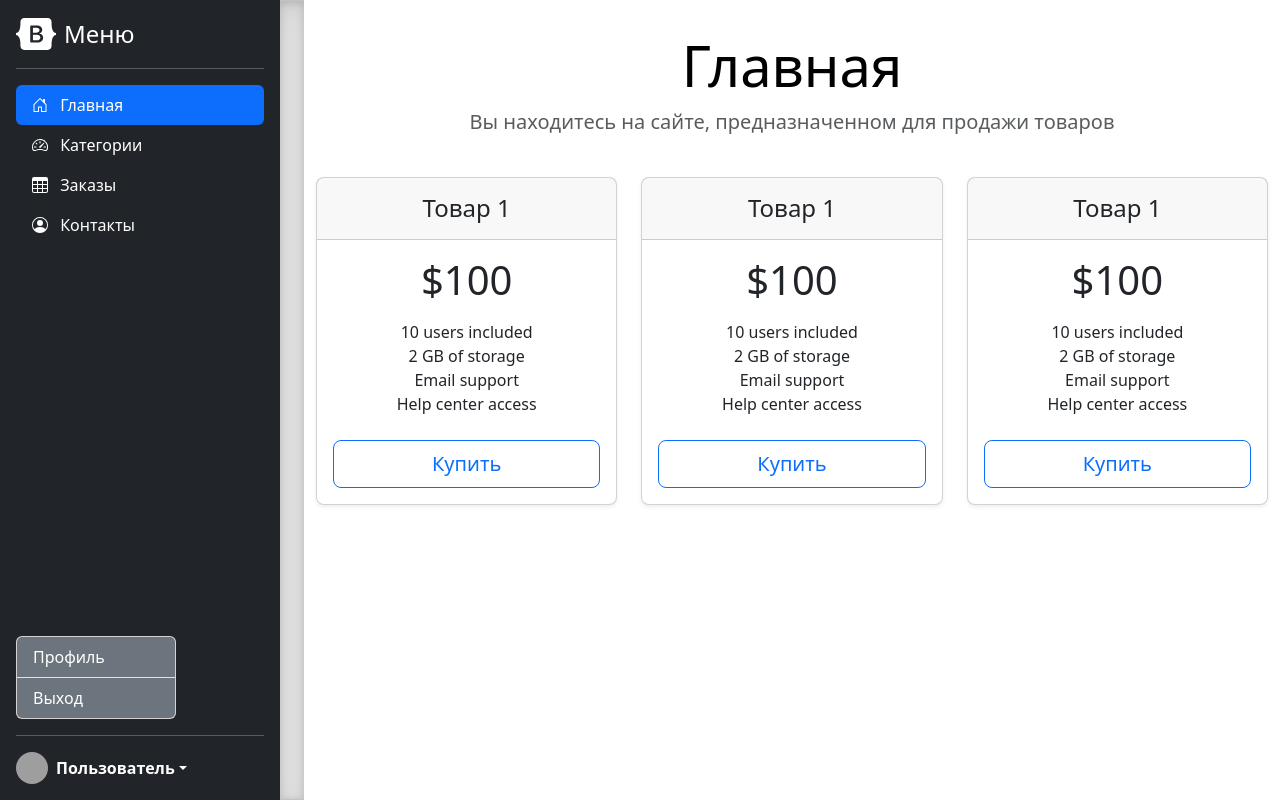
After one commit to DenisBadin1979/Django_project, a Django app: template catalog/templates/base.html in a window 1280 px wide. The commit adds this page. Run offline with Django 5.2, Linux system fonts and the light colour scheme; the template is opened without the code that fills it, so the values that code supplies are empty; some libraries are stand-ins or nearby versions; grey boxes are pictures that could not be loaded.

Commit message:
добавлено главная страница

```diff
--- /dev/null
+++ b/catalog/templates/base.html
@@ -0,0 +1,317 @@
+<!doctype html>
+<html lang="ru" data-bs-theme="auto">
+  <head><script src="5.3/assets/js/color-modes.js"></script>
+
+    <meta charset="utf-8">
+    <title>Главная страница</title>
+<link href="5.3/assets/dist/css/bootstrap.min.css" rel="stylesheet">
+<link href="static/css/bootstrap.min.css" rel="stylesheet">
+<link rel="apple-touch-icon" href="5.3/assets/img/favicons/apple-touch-icon.png" sizes="180x180">
+<link rel="icon" href="5.3/assets/img/favicons/favicon-32x32.png" sizes="32x32" type="image/png">
+<link rel="icon" href="5.3/assets/img/favicons/favicon-16x16.png" sizes="16x16" type="image/png">
+<link rel="manifest" href="5.3/assets/img/favicons/manifest.json">
+<link rel="mask-icon" href="5.3/assets/img/favicons/safari-pinned-tab.svg" color="#7952b3">
+<link rel="icon" href="5.3/assets/img/favicons/favicon.ico">
+<meta name="theme-color" content="#7952b3">
+    <style>
+      .bd-placeholder-img {
+        font-size: 1.125rem;
+        text-anchor: middle;
+        -webkit-user-select: none;
+        -moz-user-select: none;
+        user-select: none;
+      }
+
+      @media (min-width: 768px) {
+        .bd-placeholder-img-lg {
+          font-size: 3.5rem;
+        }
+      }
+
+      .b-example-divider {
+        width: 100%;
+        height: 3rem;
+        background-color: rgba(0, 0, 0, .1);
+        border: solid rgba(0, 0, 0, .15);
+        border-width: 1px 0;
+        box-shadow: inset 0 .5em 1.5em rgba(0, 0, 0, .1), inset 0 .125em .5em rgba(0, 0, 0, .15);
+      }
+
+      .b-example-vr {
+        flex-shrink: 0;
+        width: 1.5rem;
+        height: 100vh;
+      }
+
+      .bi {
+        vertical-align: -.125em;
+        fill: currentColor;
+      }
+
+      .nav-scroller {
+        position: relative;
+        z-index: 2;
+        height: 2.75rem;
+        overflow-y: hidden;
+      }
+
+      .nav-scroller .nav {
+        display: flex;
+        flex-wrap: nowrap;
+        padding-bottom: 1rem;
+        margin-top: -1px;
+        overflow-x: auto;
+        text-align: center;
+        white-space: nowrap;
+        -webkit-overflow-scrolling: touch;
+      }
+
+      .btn-bd-primary {
+        --bd-violet-bg: #712cf9;
+        --bd-violet-rgb: 112.520718, 44.062154, 249.437846;
+
+        --bs-btn-font-weight: 600;
+        --bs-btn-color: var(--bs-white);
+        --bs-btn-bg: var(--bd-violet-bg);
+        --bs-btn-border-color: var(--bd-violet-bg);
+        --bs-btn-hover-color: var(--bs-white);
+        --bs-btn-hover-bg: #6528e0;
+        --bs-btn-hover-border-color: #6528e0;
+        --bs-btn-focus-shadow-rgb: var(--bd-violet-rgb);
+        --bs-btn-active-color: var(--bs-btn-hover-color);
+        --bs-btn-active-bg: #5a23c8;
+        --bs-btn-active-border-color: #5a23c8;
+      }
+
+      .bd-mode-toggle {
+        z-index: 1500;
+      }
+
+      .bd-mode-toggle .dropdown-menu .active .bi {
+        display: block !important;
+      }
+    </style>
+
+
+    <!-- Custom styles for this template -->
+    <link href="sidebars.css" rel="stylesheet">
+    <link href="pricing.css" rel="stylesheet">
+  </head>
+  <body>
+    <svg xmlns="http://www.w3.org/2000/svg" class="d-none">
+      <symbol id="check2" viewBox="0 0 16 16">
+        <path d="M13.854 3.646a.5.5 0 0 1 0 .708l-7 7a.5.5 0 0 1-.708 0l-3.5-3.5a.5.5 0 1 1 .708-.708L6.5 10.293l6.646-6.647a.5.5 0 0 1 .708 0z"/>
+      </symbol>
+      <symbol id="circle-half" viewBox="0 0 16 16">
+        <path d="M8 15A7 7 0 1 0 8 1v14zm0 1A8 8 0 1 1 8 0a8 8 0 0 1 0 16z"/>
+      </symbol>
+      <symbol id="moon-stars-fill" viewBox="0 0 16 16">
+        <path d="M6 .278a.768.768 0 0 1 .08.858 7.208 7.208 0 0 0-.878 3.46c0 4.021 3.278 7.277 7.318 7.277.527 0 1.04-.055 1.533-.16a.787.787 0 0 1 .81.316.733.733 0 0 1-.031.893A8.349 8.349 0 0 1 8.344 16C3.734 16 0 12.286 0 7.71 0 4.266 2.114 1.312 5.124.06A.752.752 0 0 1 6 .278z"/>
+        <path d="M10.794 3.148a.217.217 0 0 1 .412 0l.387 1.162c.173.518.579.924 1.097 1.097l1.162.387a.217.217 0 0 1 0 .412l-1.162.387a1.734 1.734 0 0 0-1.097 1.097l-.387 1.162a.217.217 0 0 1-.412 0l-.387-1.162A1.734 1.734 0 0 0 9.31 6.593l-1.162-.387a.217.217 0 0 1 0-.412l1.162-.387a1.734 1.734 0 0 0 1.097-1.097l.387-1.162zM13.863.099a.145.145 0 0 1 .274 0l.258.774c.115.346.386.617.732.732l.774.258a.145.145 0 0 1 0 .274l-.774.258a1.156 1.156 0 0 0-.732.732l-.258.774a.145.145 0 0 1-.274 0l-.258-.774a1.156 1.156 0 0 0-.732-.732l-.774-.258a.145.145 0 0 1 0-.274l.774-.258c.346-.115.617-.386.732-.732L13.863.1z"/>
+      </symbol>
+      <symbol id="sun-fill" viewBox="0 0 16 16">
+        <path d="M8 12a4 4 0 1 0 0-8 4 4 0 0 0 0 8zM8 0a.5.5 0 0 1 .5.5v2a.5.5 0 0 1-1 0v-2A.5.5 0 0 1 8 0zm0 13a.5.5 0 0 1 .5.5v2a.5.5 0 0 1-1 0v-2A.5.5 0 0 1 8 13zm8-5a.5.5 0 0 1-.5.5h-2a.5.5 0 0 1 0-1h2a.5.5 0 0 1 .5.5zM3 8a.5.5 0 0 1-.5.5h-2a.5.5 0 0 1 0-1h2A.5.5 0 0 1 3 8zm10.657-5.657a.5.5 0 0 1 0 .707l-1.414 1.415a.5.5 0 1 1-.707-.708l1.414-1.414a.5.5 0 0 1 .707 0zm-9.193 9.193a.5.5 0 0 1 0 .707L3.05 13.657a.5.5 0 0 1-.707-.707l1.414-1.414a.5.5 0 0 1 .707 0zm9.193 2.121a.5.5 0 0 1-.707 0l-1.414-1.414a.5.5 0 0 1 .707-.707l1.414 1.414a.5.5 0 0 1 0 .707zM4.464 4.465a.5.5 0 0 1-.707 0L2.343 3.05a.5.5 0 1 1 .707-.707l1.414 1.414a.5.5 0 0 1 0 .708z"/>
+      </symbol>
+    </svg>
+
+
+
+
+<svg xmlns="http://www.w3.org/2000/svg" class="d-none">
+  <symbol id="bootstrap" viewBox="0 0 118 94">
+    <title>Bootstrap</title>
+    <path fill-rule="evenodd" clip-rule="evenodd" d="M24.509 0c-6.733 0-11.715 5.893-11.492 12.284.214 6.14-.064 14.092-2.066 20.577C8.943 39.365 5.547 43.485 0 44.014v5.972c5.547.529 8.943 4.649 10.951 11.153 2.002 6.485 2.28 14.437 2.066 20.577C12.794 88.106 17.776 94 24.51 94H93.5c6.733 0 11.714-5.893 11.491-12.284-.214-6.14.064-14.092 2.066-20.577 2.009-6.504 5.396-10.624 10.943-11.153v-5.972c-5.547-.529-8.934-4.649-10.943-11.153-2.002-6.484-2.28-14.437-2.066-20.577C105.214 5.894 100.233 0 93.5 0H24.508zM80 57.863C80 66.663 73.436 72 62.543 72H44a2 2 0 01-2-2V24a2 2 0 012-2h18.437c9.083 0 15.044 4.92 15.044 12.474 0 5.302-4.01 10.049-9.119 10.88v.277C75.317 46.394 80 51.21 80 57.863zM60.521 28.34H49.948v14.934h8.905c6.884 0 10.68-2.772 10.68-7.727 0-4.643-3.264-7.207-9.012-7.207zM49.948 49.2v16.458H60.91c7.167 0 10.964-2.876 10.964-8.281 0-5.406-3.903-8.178-11.425-8.178H49.948z"></path>
+  </symbol>
+  <symbol id="home" viewBox="0 0 16 16">
+    <path d="M8.354 1.146a.5.5 0 0 0-.708 0l-6 6A.5.5 0 0 0 1.5 7.5v7a.5.5 0 0 0 .5.5h4.5a.5.5 0 0 0 .5-.5v-4h2v4a.5.5 0 0 0 .5.5H14a.5.5 0 0 0 .5-.5v-7a.5.5 0 0 0-.146-.354L13 5.793V2.5a.5.5 0 0 0-.5-.5h-1a.5.5 0 0 0-.5.5v1.293L8.354 1.146zM2.5 14V7.707l5.5-5.5 5.5 5.5V14H10v-4a.5.5 0 0 0-.5-.5h-3a.5.5 0 0 0-.5.5v4H2.5z"/>
+  </symbol>
+  <symbol id="speedometer2" viewBox="0 0 16 16">
+    <path d="M8 4a.5.5 0 0 1 .5.5V6a.5.5 0 0 1-1 0V4.5A.5.5 0 0 1 8 4zM3.732 5.732a.5.5 0 0 1 .707 0l.915.914a.5.5 0 1 1-.708.708l-.914-.915a.5.5 0 0 1 0-.707zM2 10a.5.5 0 0 1 .5-.5h1.586a.5.5 0 0 1 0 1H2.5A.5.5 0 0 1 2 10zm9.5 0a.5.5 0 0 1 .5-.5h1.5a.5.5 0 0 1 0 1H12a.5.5 0 0 1-.5-.5zm.754-4.246a.389.389 0 0 0-.527-.02L7.547 9.31a.91.91 0 1 0 1.302 1.258l3.434-4.297a.389.389 0 0 0-.029-.518z"/>
+    <path fill-rule="evenodd" d="M0 10a8 8 0 1 1 15.547 2.661c-.442 1.253-1.845 1.602-2.932 1.25C11.309 13.488 9.475 13 8 13c-1.474 0-3.31.488-4.615.911-1.087.352-2.49.003-2.932-1.25A7.988 7.988 0 0 1 0 10zm8-7a7 7 0 0 0-6.603 9.329c.203.575.923.876 1.68.63C4.397 12.533 6.358 12 8 12s3.604.532 4.923.96c.757.245 1.477-.056 1.68-.631A7 7 0 0 0 8 3z"/>
+  </symbol>
+  <symbol id="table" viewBox="0 0 16 16">
+    <path d="M0 2a2 2 0 0 1 2-2h12a2 2 0 0 1 2 2v12a2 2 0 0 1-2 2H2a2 2 0 0 1-2-2V2zm15 2h-4v3h4V4zm0 4h-4v3h4V8zm0 4h-4v3h3a1 1 0 0 0 1-1v-2zm-5 3v-3H6v3h4zm-5 0v-3H1v2a1 1 0 0 0 1 1h3zm-4-4h4V8H1v3zm0-4h4V4H1v3zm5-3v3h4V4H6zm4 4H6v3h4V8z"/>
+  </symbol>
+  <symbol id="people-circle" viewBox="0 0 16 16">
+    <path d="M11 6a3 3 0 1 1-6 0 3 3 0 0 1 6 0z"/>
+    <path fill-rule="evenodd" d="M0 8a8 8 0 1 1 16 0A8 8 0 0 1 0 8zm8-7a7 7 0 0 0-5.468 11.37C3.242 11.226 4.805 10 8 10s4.757 1.225 5.468 2.37A7 7 0 0 0 8 1z"/>
+  </symbol>
+  <symbol id="grid" viewBox="0 0 16 16">
+    <path d="M1 2.5A1.5 1.5 0 0 1 2.5 1h3A1.5 1.5 0 0 1 7 2.5v3A1.5 1.5 0 0 1 5.5 7h-3A1.5 1.5 0 0 1 1 5.5v-3zM2.5 2a.5.5 0 0 0-.5.5v3a.5.5 0 0 0 .5.5h3a.5.5 0 0 0 .5-.5v-3a.5.5 0 0 0-.5-.5h-3zm6.5.5A1.5 1.5 0 0 1 10.5 1h3A1.5 1.5 0 0 1 15 2.5v3A1.5 1.5 0 0 1 13.5 7h-3A1.5 1.5 0 0 1 9 5.5v-3zm1.5-.5a.5.5 0 0 0-.5.5v3a.5.5 0 0 0 .5.5h3a.5.5 0 0 0 .5-.5v-3a.5.5 0 0 0-.5-.5h-3zM1 10.5A1.5 1.5 0 0 1 2.5 9h3A1.5 1.5 0 0 1 7 10.5v3A1.5 1.5 0 0 1 5.5 15h-3A1.5 1.5 0 0 1 1 13.5v-3zm1.5-.5a.5.5 0 0 0-.5.5v3a.5.5 0 0 0 .5.5h3a.5.5 0 0 0 .5-.5v-3a.5.5 0 0 0-.5-.5h-3zm6.5.5A1.5 1.5 0 0 1 10.5 9h3a1.5 1.5 0 0 1 1.5 1.5v3a1.5 1.5 0 0 1-1.5 1.5h-3A1.5 1.5 0 0 1 9 13.5v-3zm1.5-.5a.5.5 0 0 0-.5.5v3a.5.5 0 0 0 .5.5h3a.5.5 0 0 0 .5-.5v-3a.5.5 0 0 0-.5-.5h-3z"/>
+  </symbol>
+</svg>
+
+<main class="d-flex flex-nowrap">
+  <h1 class="visually-hidden">Sidebars examples</h1>
+
+  <div class="d-flex flex-column flex-shrink-0 p-3 text-bg-dark" style="width: 280px;">
+    <a href="/" class="d-flex align-items-center mb-3 mb-md-0 me-md-auto text-white text-decoration-none">
+      <svg class="bi pe-none me-2" width="40" height="32"><use xlink:href="#bootstrap"/></svg>
+      <span class="fs-4">Меню</span>
+    </a>
+    <hr>
+    <ul class="nav nav-pills flex-column mb-auto">
+      <li class="nav-item">
+        <a href="#" class="nav-link active" aria-current="page">
+          <svg class="bi pe-none me-2" width="16" height="16"><use xlink:href="#home"/></svg>
+          Главная
+        </a>
+      </li>
+      <li>
+        <a href="#" class="nav-link text-white">
+          <svg class="bi pe-none me-2" width="16" height="16"><use xlink:href="#speedometer2"/></svg>
+          Категории
+        </a>
+      </li>
+      <li>
+        <a href="#" class="nav-link text-white">
+          <svg class="bi pe-none me-2" width="16" height="16"><use xlink:href="#table"/></svg>
+          Заказы
+        </a>
+      </li>
+      <li>
+
+        <a href="#" class="nav-link text-white">
+          <svg class="bi pe-none me-2" width="16" height="16"><use xlink:href="#people-circle"/></svg>
+          Контакты
+        </a>
+      </li>
+    </ul>
+
+      <div class="card" style="width: 10rem;">
+
+
+        <ul class="list-group list-group-flush">
+
+          <li class="list-group-item bg-secondary text-white">Профиль</li>
+          <li class="list-group-item bg-secondary text-white">Выход</li>
+
+
+    </ul>
+
+      </div>
+
+    <hr>
+
+    <div class="dropdown">
+
+      <a href="#" class="d-flex align-items-center text-white text-decoration-none dropdown-toggle" data-bs-toggle="dropdown" aria-expanded="false">
+        <img src="https://github.com/mdo.png" alt="" width="32" height="32" class="rounded-circle me-2">
+        <strong>Пользователь</strong>
+      </a>
+
+
+
+    </div>
+  </div>
+
+
+
+  <div class="b-example-divider b-example-vr"></div>
+<!--</main>-->
+<script src="../assets/dist/js/bootstrap.bundle.min.js"></script>
+
+    <script src="sidebars.js"></script>
+
+
+    <svg xmlns="http://www.w3.org/2000/svg" style="display: none;">
+      <symbol id="check2" viewBox="0 0 16 16">
+        <path d="M13.854 3.646a.5.5 0 0 1 0 .708l-7 7a.5.5 0 0 1-.708 0l-3.5-3.5a.5.5 0 1 1 .708-.708L6.5 10.293l6.646-6.647a.5.5 0 0 1 .708 0z"></path>
+      </symbol>
+      <symbol id="circle-half" viewBox="0 0 16 16">
+        <path d="M8 15A7 7 0 1 0 8 1v14zm0 1A8 8 0 1 1 8 0a8 8 0 0 1 0 16z"></path>
+      </symbol>
+      <symbol id="moon-stars-fill" viewBox="0 0 16 16">
+        <path d="M6 .278a.768.768 0 0 1 .08.858 7.208 7.208 0 0 0-.878 3.46c0 4.021 3.278 7.277 7.318 7.277.527 0 1.04-.055 1.533-.16a.787.787 0 0 1 .81.316.733.733 0 0 1-.031.893A8.349 8.349 0 0 1 8.344 16C3.734 16 0 12.286 0 7.71 0 4.266 2.114 1.312 5.124.06A.752.752 0 0 1 6 .278z"></path>
+        <path d="M10.794 3.148a.217.217 0 0 1 .412 0l.387 1.162c.173.518.579.924 1.097 1.097l1.162.387a.217.217 0 0 1 0 .412l-1.162.387a1.734 1.734 0 0 0-1.097 1.097l-.387 1.162a.217.217 0 0 1-.412 0l-.387-1.162A1.734 1.734 0 0 0 9.31 6.593l-1.162-.387a.217.217 0 0 1 0-.412l1.162-.387a1.734 1.734 0 0 0 1.097-1.097l.387-1.162zM13.863.099a.145.145 0 0 1 .274 0l.258.774c.115.346.386.617.732.732l.774.258a.145.145 0 0 1 0 .274l-.774.258a1.156 1.156 0 0 0-.732.732l-.258.774a.145.145 0 0 1-.274 0l-.258-.774a1.156 1.156 0 0 0-.732-.732l-.774-.258a.145.145 0 0 1 0-.274l.774-.258c.346-.115.617-.386.732-.732L13.863.1z"></path>
+      </symbol>
+      <symbol id="sun-fill" viewBox="0 0 16 16">
+        <path d="M8 12a4 4 0 1 0 0-8 4 4 0 0 0 0 8zM8 0a.5.5 0 0 1 .5.5v2a.5.5 0 0 1-1 0v-2A.5.5 0 0 1 8 0zm0 13a.5.5 0 0 1 .5.5v2a.5.5 0 0 1-1 0v-2A.5.5 0 0 1 8 13zm8-5a.5.5 0 0 1-.5.5h-2a.5.5 0 0 1 0-1h2a.5.5 0 0 1 .5.5zM3 8a.5.5 0 0 1-.5.5h-2a.5.5 0 0 1 0-1h2A.5.5 0 0 1 3 8zm10.657-5.657a.5.5 0 0 1 0 .707l-1.414 1.415a.5.5 0 1 1-.707-.708l1.414-1.414a.5.5 0 0 1 .707 0zm-9.193 9.193a.5.5 0 0 1 0 .707L3.05 13.657a.5.5 0 0 1-.707-.707l1.414-1.414a.5.5 0 0 1 .707 0zm9.193 2.121a.5.5 0 0 1-.707 0l-1.414-1.414a.5.5 0 0 1 .707-.707l1.414 1.414a.5.5 0 0 1 0 .707zM4.464 4.465a.5.5 0 0 1-.707 0L2.343 3.05a.5.5 0 1 1 .707-.707l1.414 1.414a.5.5 0 0 1 0 .708z"></path>
+      </symbol>
+    </svg>
+
+
+
+
+
+<div class="container py-3">
+  <header>
+
+
+    <div class="pricing-header p-3 pb-md-4 mx-auto text-center">
+      <h1 class="display-4 fw-normal text-body-emphasis">Главная</h1>
+      <p class="fs-5 text-body-secondary">Вы находитесь на сайте, предназначенном для продажи товаров</p>
+    </div>
+  </header>
+
+<!--  <main>-->
+    <div class="row row-cols-1 row-cols-md-3 mb-3 text-center">
+      <div class="col">
+        <div class="card mb-4 rounded-3 shadow-sm">
+          <div class="card-header py-3">
+            <h4 class="my-0 fw-normal">Товар 1</h4>
+          </div>
+          <div class="card-body">
+            <h1 class="card-title pricing-card-title">$100<small class="text-body-secondary fw-light"></small></h1>
+            <ul class="list-unstyled mt-3 mb-4">
+              <li>10 users included</li>
+              <li>2 GB of storage</li>
+              <li>Email support</li>
+              <li>Help center access</li>
+            </ul>
+            <button type="button" class="w-100 btn btn-lg btn-outline-primary">Купить</button>
+          </div>
+        </div>
+      </div>
+      <div class="col">
+        <div class="card mb-4 rounded-3 shadow-sm">
+          <div class="card-header py-3">
+            <h4 class="my-0 fw-normal">Товар 1</h4>
+          </div>
+          <div class="card-body">
+            <h1 class="card-title pricing-card-title">$100<small class="text-body-secondary fw-light"></small></h1>
+            <ul class="list-unstyled mt-3 mb-4">
+              <li>10 users included</li>
+              <li>2 GB of storage</li>
+              <li>Email support</li>
+              <li>Help center access</li>
+            </ul>
+            <button type="button" class="w-100 btn btn-lg btn-outline-primary">Купить</button>
+          </div>
+        </div>
+      </div>
+      <div class="col">
+        <div class="card mb-4 rounded-3 shadow-sm">
+          <div class="card-header py-3">
+            <h4 class="my-0 fw-normal">Товар 1</h4>
+          </div>
+          <div class="card-body">
+            <h1 class="card-title pricing-card-title">$100<small class="text-body-secondary fw-light"></small></h1>
+            <ul class="list-unstyled mt-3 mb-4">
+              <li>10 users included</li>
+              <li>2 GB of storage</li>
+              <li>Email support</li>
+              <li>Help center access</li>
+            </ul>
+            <button type="button" class="w-100 btn btn-lg btn-outline-primary">Купить</button>
+          </div>
+        </div>
+      </div>
+    </div>
+
+
+</div>
+</main>
+
+
+
+
+<script src="5.3/dist/js/bootstrap.bundle.min.js" integrity="sha384-YvpcrYf0tY3lHB60NNkmXc5s9fDVZLESaAA55NDzOxhy9GkcIdslK1eN7N6jIeHz" crossorigin="anonymous"></script>
+
+
+
+
+</body>
+
+
+</html>
--- a/catalog/templates/contacts.html
+++ b/catalog/templates/contacts.html
@@ -62,7 +62,7 @@
                         </div>
                         <div class="mb-3">
                             <label for="message">Сообщение</label>
-                            <textarea type="text" name="message" class="form-control" id="message" placeholder="Контактный телефон" required></textarea>
+                            <textarea type="text" name="message" class="form-control" id="message" placeholder="Сообщение текст" required></textarea>
                         </div>
                         <button type="submit" class="btn btn-lg btn-block btn-outline-primary">Отправить</button>
                     </form>
```
Also changed, not shown: media/catalog/photo/hartens_PQiOUq6.jpg (renamed from catalog/photo/hartens_PQiOUq6.jpg), media/catalog/photo/ihpone_16_pro.jpg (added), media/catalog/photo/jbee_feDYvr8.jpg (renamed from catalog/photo/jbee_feDYvr8.jpg), media/catalog/photo/lg_UXUGXmR.jpg (renamed from catalog/photo/lg_UXUGXmR.jpg), media/catalog/photo/nord5_pAbOGOO.jpg (renamed from catalog/photo/nord5_pAbOGOO.jpg), media/catalog/photo/redme_aMrNpqU.jpg (renamed from catalog/photo/redme_aMrNpqU.jpg), media/catalog/photo/xiaomi_tNt3Kxp.jpg (renamed from catalog/photo/xiaomi_tNt3Kxp.jpg).
